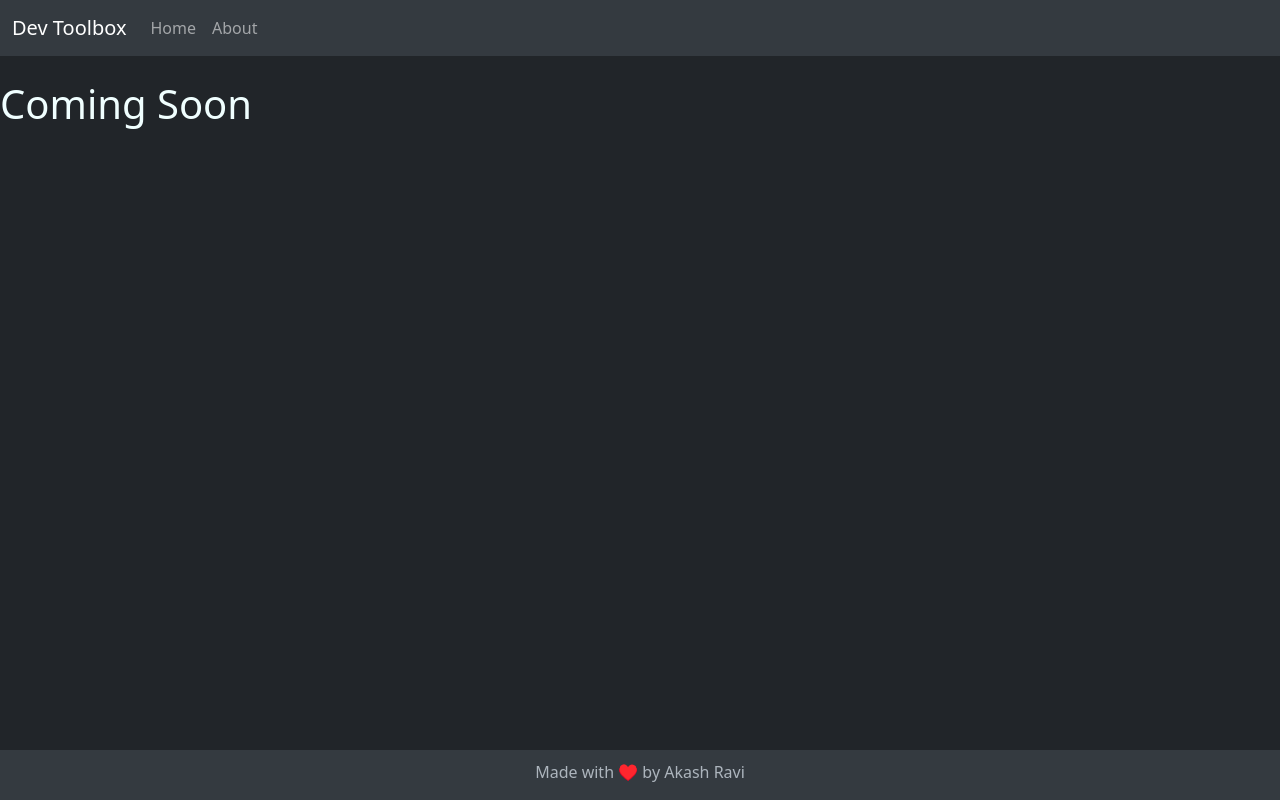
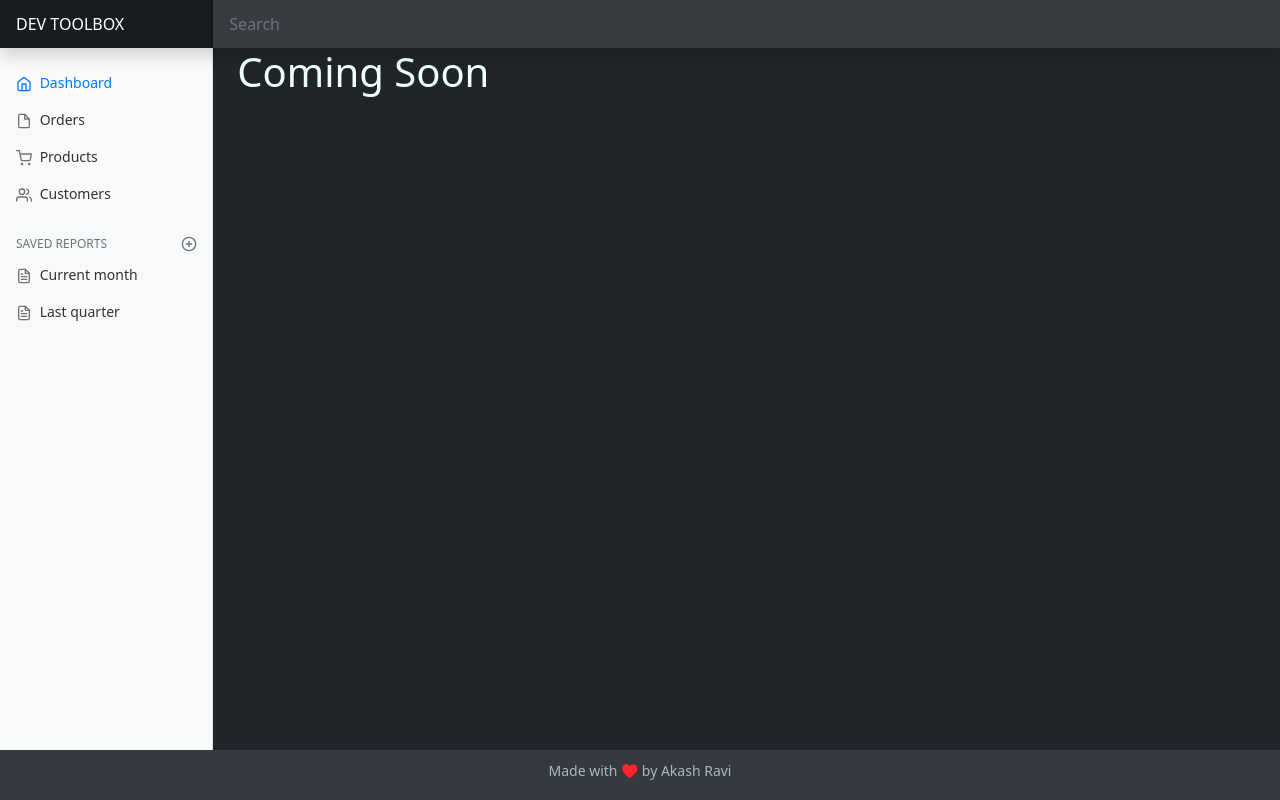
Before and after one commit to techtocore/Dev-Toolbox, an Angular app: page / in a window 1280 px wide. Built offline with nearby package versions, Linux system fonts and the light colour scheme.

Commit message:
dashboard styling

```diff
--- a/src/app/app.component.html
+++ b/src/app/app.component.html
@@ -1,21 +1,123 @@
-<nav class="navbar navbar-expand-lg navbar-dark navbar-style">
-  <div class="container-fluid">
-    <a class="navbar-brand" href="#">Dev Toolbox</a>
-    <button class="navbar-toggler" type="button" data-bs-toggle="collapse" data-bs-target="#navbarNavAltMarkup"
-      aria-controls="navbarNavAltMarkup" aria-expanded="false" aria-label="Toggle navigation">
-      <span class="navbar-toggler-icon"></span>
-    </button>
-    <div class="collapse navbar-collapse" id="navbarNavAltMarkup">
-      <div class="navbar-nav">
-        <a class="nav-link" href="#">Home</a>
-        <a class="nav-link" href="#">About</a>
+<header class="navbar navbar-dark sticky-top bg-dark flex-md-nowrap p-0 shadow">
+  <a class="navbar-brand col-md-3 col-lg-2 me-0 px-3" href="#"> DEV TOOLBOX </a>
+  <button class="navbar-toggler position-absolute d-md-none collapsed" type="button" data-bs-toggle="collapse"
+    data-bs-target="#sidebarMenu" aria-controls="sidebarMenu" aria-expanded="false" aria-label="Toggle navigation">
+    <span class="navbar-toggler-icon"></span>
+  </button>
+  <input class="form-control form-control-dark w-100" type="text" placeholder="Search" aria-label="Search">
+  <!-- <ul class="navbar-nav px-3">
+    <li class="nav-item text-nowrap">
+      <a class="nav-link" href="#">Sign out</a>
+    </li>
+  </ul> -->
+</header>
+
+<div class="container-fluid">
+  <div class="row">
+    <nav id="sidebarMenu" class="col-md-3 col-lg-2 d-md-block bg-light sidebar collapse">
+      <div class="position-sticky pt-3">
+        <ul class="nav flex-column">
+          <li class="nav-item">
+            <a class="nav-link active" aria-current="page" href="#">
+              <svg xmlns="http://www.w3.org/2000/svg" width="24" height="24" viewBox="0 0 24 24" fill="none"
+                stroke="currentColor" stroke-width="2" stroke-linecap="round" stroke-linejoin="round"
+                class="feather feather-home">
+                <path d="M3 9l9-7 9 7v11a2 2 0 0 1-2 2H5a2 2 0 0 1-2-2z"></path>
+                <polyline points="9 22 9 12 15 12 15 22"></polyline>
+              </svg>
+              Dashboard
+            </a>
+          </li>
+          <li class="nav-item">
+            <a class="nav-link" href="#">
+              <svg xmlns="http://www.w3.org/2000/svg" width="24" height="24" viewBox="0 0 24 24" fill="none"
+                stroke="currentColor" stroke-width="2" stroke-linecap="round" stroke-linejoin="round"
+                class="feather feather-file">
+                <path d="M13 2H6a2 2 0 0 0-2 2v16a2 2 0 0 0 2 2h12a2 2 0 0 0 2-2V9z"></path>
+                <polyline points="13 2 13 9 20 9"></polyline>
+              </svg>
+              Orders
+            </a>
+          </li>
+          <li class="nav-item">
+            <a class="nav-link" href="#">
+              <svg xmlns="http://www.w3.org/2000/svg" width="24" height="24" viewBox="0 0 24 24" fill="none"
+                stroke="currentColor" stroke-width="2" stroke-linecap="round" stroke-linejoin="round"
+                class="feather feather-shopping-cart">
+                <circle cx="9" cy="21" r="1"></circle>
+                <circle cx="20" cy="21" r="1"></circle>
+                <path d="M1 1h4l2.68 13.39a2 2 0 0 0 2 1.61h9.72a2 2 0 0 0 2-1.61L23 6H6"></path>
+              </svg>
+              Products
+            </a>
+          </li>
+          <li class="nav-item">
+            <a class="nav-link" href="#">
+              <svg xmlns="http://www.w3.org/2000/svg" width="24" height="24" viewBox="0 0 24 24" fill="none"
+                stroke="currentColor" stroke-width="2" stroke-linecap="round" stroke-linejoin="round"
+                class="feather feather-users">
+                <path d="M17 21v-2a4 4 0 0 0-4-4H5a4 4 0 0 0-4 4v2"></path>
+                <circle cx="9" cy="7" r="4"></circle>
+                <path d="M23 21v-2a4 4 0 0 0-3-3.87"></path>
+                <path d="M16 3.13a4 4 0 0 1 0 7.75"></path>
+              </svg>
+              Customers
+            </a>
+          </li>
+        </ul>
+
+        <h6 class="sidebar-heading d-flex justify-content-between align-items-center px-3 mt-4 mb-1 text-muted">
+          <span>Saved reports</span>
+          <a class="link-secondary" href="#" aria-label="Add a new report">
+            <svg xmlns="http://www.w3.org/2000/svg" width="24" height="24" viewBox="0 0 24 24" fill="none"
+              stroke="currentColor" stroke-width="2" stroke-linecap="round" stroke-linejoin="round"
+              class="feather feather-plus-circle">
+              <circle cx="12" cy="12" r="10"></circle>
+              <line x1="12" y1="8" x2="12" y2="16"></line>
+              <line x1="8" y1="12" x2="16" y2="12"></line>
+            </svg>
+          </a>
+        </h6>
+        <ul class="nav flex-column mb-2">
+          <li class="nav-item">
+            <a class="nav-link" href="#">
+              <svg xmlns="http://www.w3.org/2000/svg" width="24" height="24" viewBox="0 0 24 24" fill="none"
+                stroke="currentColor" stroke-width="2" stroke-linecap="round" stroke-linejoin="round"
+                class="feather feather-file-text">
+                <path d="M14 2H6a2 2 0 0 0-2 2v16a2 2 0 0 0 2 2h12a2 2 0 0 0 2-2V8z"></path>
+                <polyline points="14 2 14 8 20 8"></polyline>
+                <line x1="16" y1="13" x2="8" y2="13"></line>
+                <line x1="16" y1="17" x2="8" y2="17"></line>
+                <polyline points="10 9 9 9 8 9"></polyline>
+              </svg>
+              Current month
+            </a>
+          </li>
+          <li class="nav-item">
+            <a class="nav-link" href="#">
+              <svg xmlns="http://www.w3.org/2000/svg" width="24" height="24" viewBox="0 0 24 24" fill="none"
+                stroke="currentColor" stroke-width="2" stroke-linecap="round" stroke-linejoin="round"
+                class="feather feather-file-text">
+                <path d="M14 2H6a2 2 0 0 0-2 2v16a2 2 0 0 0 2 2h12a2 2 0 0 0 2-2V8z"></path>
+                <polyline points="14 2 14 8 20 8"></polyline>
+                <line x1="16" y1="13" x2="8" y2="13"></line>
+                <line x1="16" y1="17" x2="8" y2="17"></line>
+                <polyline points="10 9 9 9 8 9"></polyline>
+              </svg>
+              Last quarter
+            </a>
+          </li>
+        </ul>
       </div>
-    </div>
+    </nav>
+
+    <main class="col-md-9 ms-sm-auto col-lg-10 px-md-4">
+      <h1>Coming Soon</h1>
+    </main>
   </div>
-</nav>
+</div>
 
 <br>
-<h1>Coming Soon</h1>
 <router-outlet></router-outlet>
 
 <footer>
--- a/src/app/app.component.scss
+++ b/src/app/app.component.scss
@@ -7,10 +7,7 @@ footer {
   padding-top: 10px;
   background-color: #343a40;
   color: rgb(173, 181, 189);
-}
-
-.navbar-style {
-    background-color: #343a40;
+  z-index: 101;
 }
 
 .footer-link {
@@ -21,3 +18,96 @@ footer {
 .footer-link:hover {
   color: azure;
 }
+
+.feather {
+  width: 16px;
+  height: 16px;
+  vertical-align: text-bottom;
+}
+
+.sidebar {
+  position: fixed;
+  top: 0;
+  /* rtl:raw:
+    right: 0;
+    */
+  bottom: 0;
+  /* rtl:remove */
+  left: 0;
+  z-index: 100; /* Behind the navbar */
+  padding: 48px 0 0; /* Height of navbar */
+  box-shadow: inset -1px 0 0 rgba(0, 0, 0, 0.1);
+}
+
+@media (max-width: 767.98px) {
+  .sidebar {
+    top: 5rem;
+  }
+}
+
+.sidebar-sticky {
+  position: relative;
+  top: 0;
+  height: calc(100vh - 48px);
+  padding-top: 0.5rem;
+  overflow-x: hidden;
+  overflow-y: auto; /* Scrollable contents if viewport is shorter than content. */
+}
+
+.sidebar .nav-link {
+  font-weight: 500;
+  color: #333;
+}
+
+.sidebar .nav-link .feather {
+  margin-right: 4px;
+  color: #727272;
+}
+
+.sidebar .nav-link.active {
+  color: #007bff;
+}
+
+.sidebar .nav-link:hover .feather,
+.sidebar .nav-link.active .feather {
+  color: inherit;
+}
+
+.sidebar-heading {
+  font-size: 0.75rem;
+  text-transform: uppercase;
+}
+
+/*
+   * Navbar
+   */
+
+.navbar-brand {
+  padding-top: 0.75rem;
+  padding-bottom: 0.75rem;
+  font-size: 1rem;
+  background-color: rgba(0, 0, 0, 0.25);
+  box-shadow: inset -1px 0 0 rgba(0, 0, 0, 0.25);
+}
+
+.navbar .navbar-toggler {
+  top: 0.25rem;
+  right: 1rem;
+}
+
+.navbar .form-control {
+  padding: 0.75rem 1rem;
+  border-width: 0;
+  border-radius: 0;
+}
+
+.form-control-dark {
+  color: #fff;
+  background-color: rgba(255, 255, 255, 0.1);
+  border-color: rgba(255, 255, 255, 0.1);
+}
+
+.form-control-dark:focus {
+  border-color: transparent;
+  box-shadow: 0 0 0 3px rgba(255, 255, 255, 0.25);
+}
--- a/src/styles.scss
+++ b/src/styles.scss
@@ -2,5 +2,6 @@
 @import '~bootstrap/scss/bootstrap';
 
 body {
+    font-size: .875rem;
     color: azure;
 }
```
Lines whose indentation alone changed are shown as unchanged.
